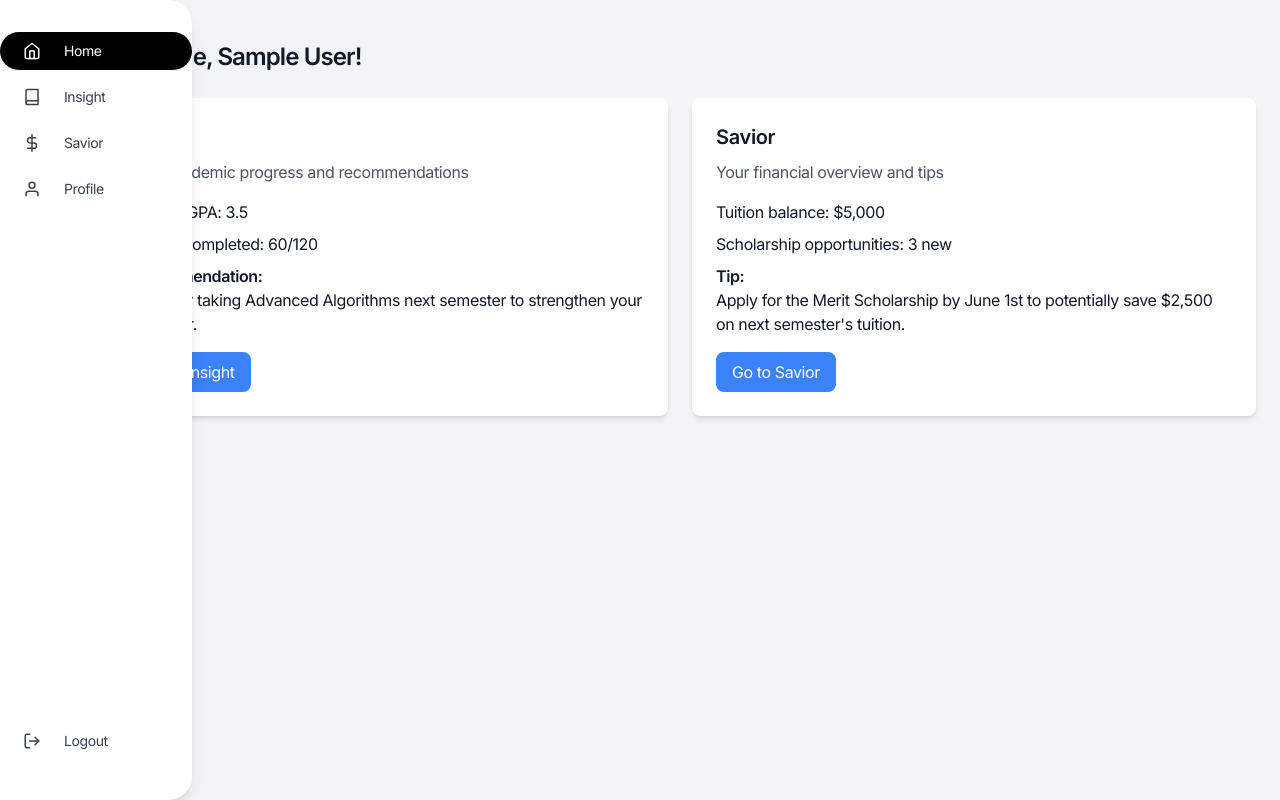
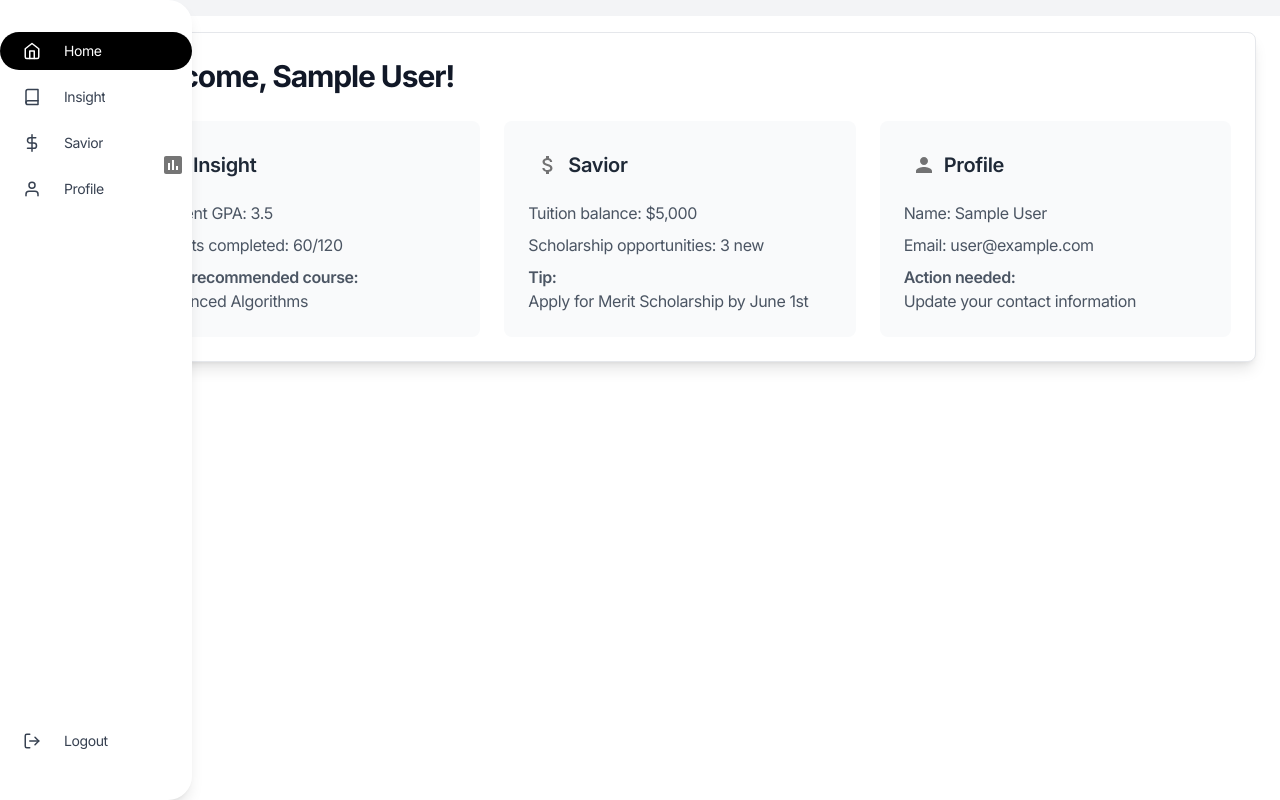
Before and after one commit to AnthonyCampos1234/Avisari, a Next.js app: page /dashboard in a window 1280 px wide. Built offline with nearby package versions, Linux system fonts and the light colour scheme; no server answers; sample sign-in values are in the browser's storage.

Commit message:
more changes

```diff
--- a/app/(default)/dashboard/page.tsx
+++ b/app/(default)/dashboard/page.tsx
@@ -2,6 +2,10 @@
 
 import { useAuth } from "@/hooks/useAuth";
 import Link from "next/link";
+import { IconButton } from '@mui/material';
+import AssessmentIcon from '@mui/icons-material/Assessment';
+import AttachMoneyIcon from '@mui/icons-material/AttachMoney';
+import PersonIcon from '@mui/icons-material/Person';
 
 export default function Dashboard() {
     const { session, status } = useAuth(true);
@@ -11,60 +15,76 @@ export default function Dashboard() {
     }
 
     return (
+        <div className="p-4 bg-white min-h-screen flex flex-col items-center">
+            <div className="w-full max-w-6xl bg-white border border-gray-200 rounded-lg shadow-lg overflow-hidden">
                 <div className="p-6">
-            <h1 className="text-2xl font-semibold mb-6">Welcome, {session?.user?.name}!</h1>
-            <div className="grid gap-6 md:grid-cols-2">
-                {/* Insight Section */}
-                <DashboardCard
+                    <h1 className="text-3xl font-bold text-gray-900 mb-6">Welcome, {session?.user?.name}!</h1>
+                    <div className="grid gap-6 md:grid-cols-3">
+                        <DashboardPreview
                             title="Insight"
-                    description="Your academic progress and recommendations"
+                            icon={<AssessmentIcon />}
                             content={
                                 <>
                                     <p className="mb-2">Current GPA: 3.5</p>
                                     <p className="mb-2">Credits completed: 60/120</p>
-                            <p className="font-semibold">Recommendation:</p>
-                            <p>Consider taking Advanced Algorithms next semester to strengthen your CS major.</p>
+                                    <p className="font-semibold">Next recommended course:</p>
+                                    <p>Advanced Algorithms</p>
                                 </>
                             }
-                    linkText="Go to Insight"
                             linkHref="/dashboard/insight"
                         />
-
-                {/* Savior Section */}
-                <DashboardCard
+                        <DashboardPreview
                             title="Savior"
-                    description="Your financial overview and tips"
+                            icon={<AttachMoneyIcon />}
                             content={
                                 <>
                                     <p className="mb-2">Tuition balance: $5,000</p>
                                     <p className="mb-2">Scholarship opportunities: 3 new</p>
                                     <p className="font-semibold">Tip:</p>
-                            <p>Apply for the Merit Scholarship by June 1st to potentially save $2,500 on next semester's tuition.</p>
+                                    <p>Apply for Merit Scholarship by June 1st</p>
                                 </>
                             }
-                    linkText="Go to Savior"
                             linkHref="/dashboard/savior"
                         />
+                        <DashboardPreview
+                            title="Profile"
+                            icon={<PersonIcon />}
+                            content={
+                                <>
+                                    <p className="mb-2">Name: {session?.user?.name}</p>
+                                    <p className="mb-2">Email: {session?.user?.email}</p>
+                                    <p className="font-semibold">Action needed:</p>
+                                    <p>Update your contact information</p>
+                                </>
+                            }
+                            linkHref="/dashboard/profile"
+                        />
+                    </div>
+                </div>
             </div>
         </div>
     );
 }
 
-function DashboardCard({ title, description, content, linkText, linkHref }: {
+function DashboardPreview({ title, icon, content, linkHref }: {
     title: string;
-    description: string;
+    icon: React.ReactNode;
     content: React.ReactNode;
-    linkText: string;
     linkHref: string;
 }) {
     return (
-        <div className="rounded-lg bg-white p-6 shadow-md">
-            <h2 className="mb-2 text-xl font-semibold">{title}</h2>
-            <p className="mb-4 text-gray-600">{description}</p>
-            <div className="mb-4">{content}</div>
-            <Link href={linkHref} className="inline-block px-4 py-2 bg-blue-500 text-white rounded-lg hover:bg-blue-600 transition-colors duration-200">
-                {linkText}
+        <Link href={linkHref} className="block">
+            <div className="bg-gray-50 rounded-lg p-6 hover:shadow-md transition-shadow duration-200">
+                <div className="flex items-center mb-4">
+                    <IconButton className="mr-2 bg-gray-200">
+                        {icon}
+                    </IconButton>
+                    <h2 className="text-xl font-semibold text-gray-800">{title}</h2>
+                </div>
+                <div className="text-gray-600">
+                    {content}
+                </div>
+            </div>
         </Link>
-        </div>
     );
 }
```
Also changed, not shown: app/(default)/dashboard/insight/page.tsx (+91 -27 lines). Lines whose indentation alone changed are shown as unchanged.
